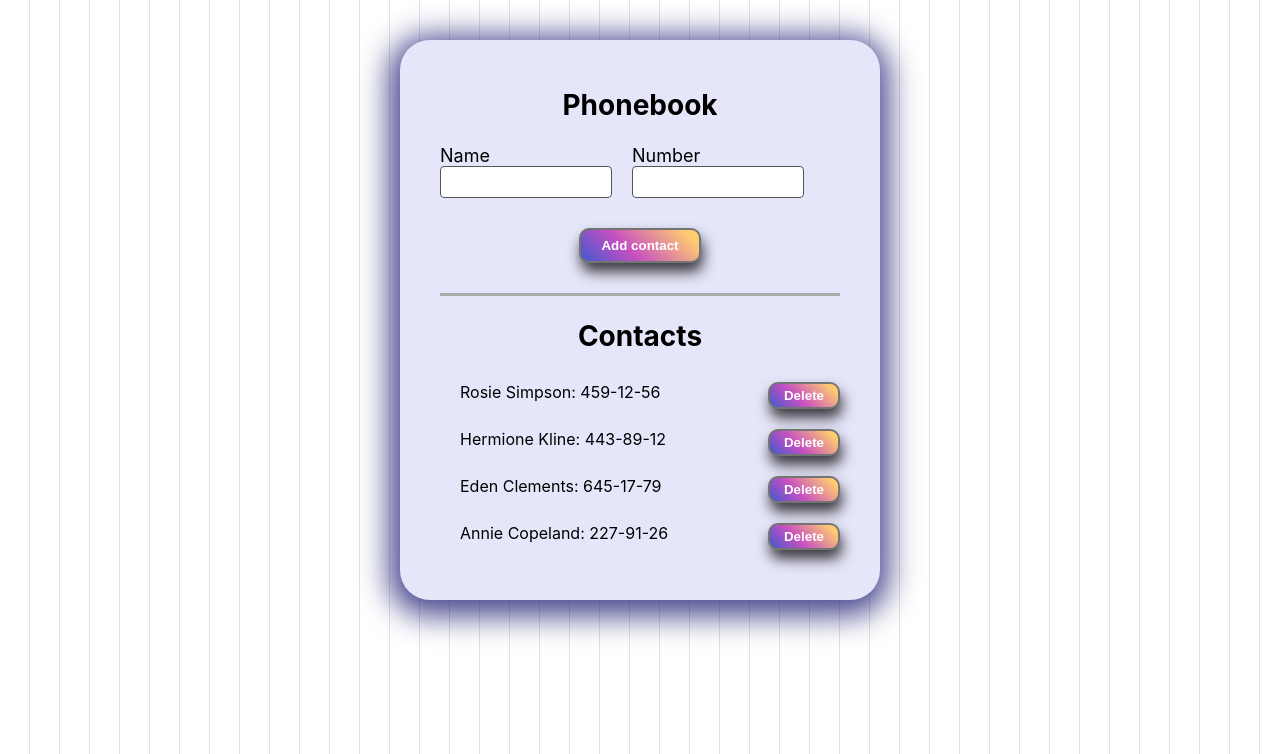
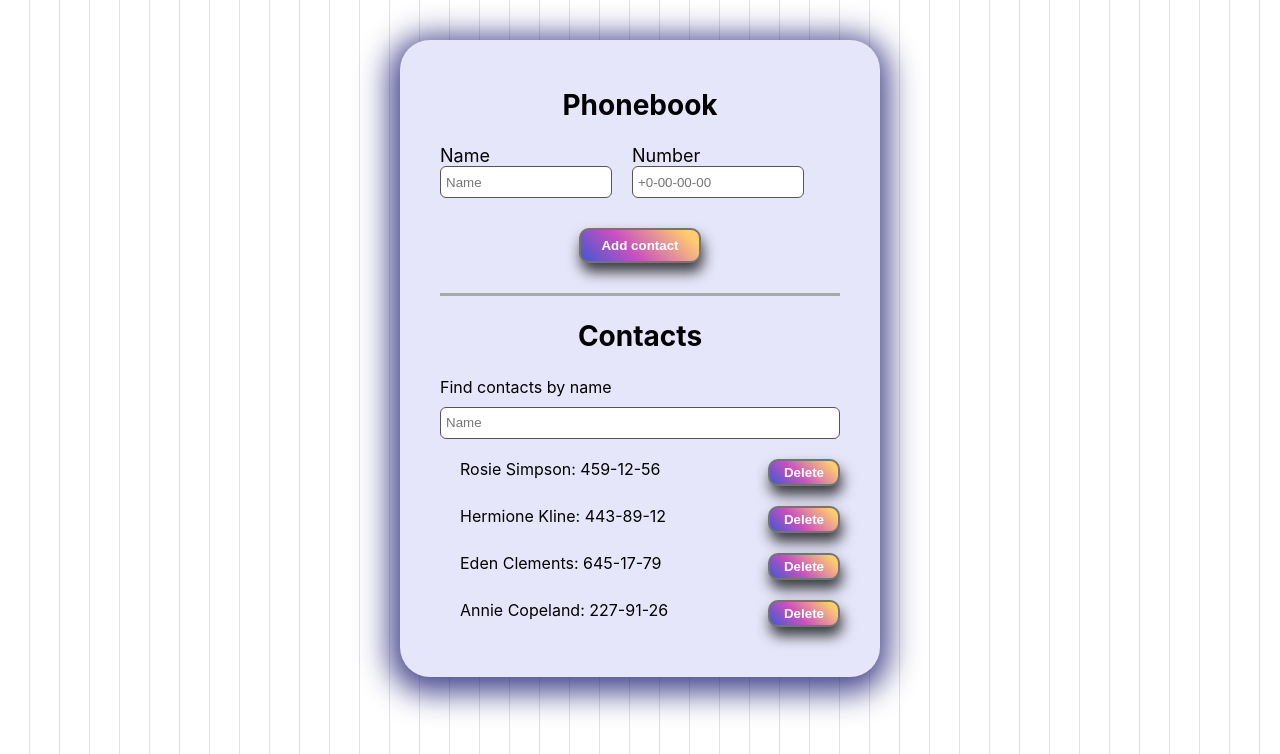
Before and after one commit to Tetiana892/goit-react-hw-02-phonebook, a React (Create React App) app: page / in a window 1280 px wide. Shown: the top 754 px of the page. Built offline with nearby package versions, Linux system fonts and the light colour scheme.

Commit message:
add button delete

```diff
--- a/src/components/App.jsx
+++ b/src/components/App.jsx
@@ -3,6 +3,7 @@ import { nanoid } from 'nanoid';
 import { Container, Section, Title } from './App.styled';
 import ContactForm from './ContactForm/ContactForm';
 import ContactList from './ContactList/ContactList';
+import Filter from './Filter/Filter';
 
 class App extends Component {
   state = {
@@ -17,11 +18,24 @@ class App extends Component {
     number: '',
   };
 
-  // Добавляет контакт в список
+  // Додає контакт у список
+
   addContact = ({ name, number }) => {
     this.setState(({ contacts }) => ({
       contacts: [{ name, number, id: nanoid() }, ...contacts],
     }));
+  };
+
+  // видаляє контакт
+
+  deleteContact = contactId => {
+    this.setState(prev => ({
+      contacts: prev.contacts.filter(contact => contact.id !== contactId),
+    }));
+  };
+
+  handleFilter = e => {
+    this.setState({ filter: e.currentTarget.value });
   };
 
   render() {
@@ -34,7 +48,11 @@ class App extends Component {
 
         <Section title="Contacts">
           <Title>Contacts</Title>
-          <ContactList contacts={this.state.contacts} />
+          <Filter value={this.filter} onChange={this.handleFilter} />
+          <ContactList
+            contacts={this.state.contacts}
+            onDeleteContact={this.deleteContact}
+          />
         </Section>
       </Container>
     );
--- a/src/components/ContactForm/ContactForm.jsx
+++ b/src/components/ContactForm/ContactForm.jsx
@@ -54,6 +54,7 @@ class ContactForm extends Component {
               value={this.state.name}
               onChange={this.handleInputChange}
               id={this.nameInputId}
+              placeholder="Name"
             />
           </LabelInput>
 
@@ -68,6 +69,7 @@ class ContactForm extends Component {
               value={this.state.number}
               onChange={this.handleInputChange}
               id={this.numberInputId}
+              placeholder="+0-00-00-00"
             />
           </LabelInput>
         </InputContainer>
--- a/src/components/ContactForm/ContactForm.styled.js
+++ b/src/components/ContactForm/ContactForm.styled.js
@@ -21,7 +21,7 @@ export const Input = styled.input`
   height: 20px;
   padding: 5px;
   border: 1px solid #555;
-  border-radius: 4px;
+  border-radius: 6px;
 `;
 
 export const Button = styled.button`
--- /dev/null
+++ b/src/components/Filter/Filter.jsx
@@ -0,0 +1,23 @@
+import PropTypes from 'prop-types';
+import { FilterContainer, Input, Text } from './Filter.styled';
+
+const Filter = ({ value, onChange }) => {
+  return (
+    <FilterContainer>
+      <Text>Find contacts by name</Text>
+      <Input
+        type="text"
+        name="filter"
+        value={value}
+        onChange={onChange}
+        placeholder="Name"
+      />
+    </FilterContainer>
+  );
+};
+
+Filter.propTypes = {
+  value: PropTypes.string.isRequired,
+  onChange: PropTypes.func.isRequired,
+};
+export default Filter;
--- /dev/null
+++ b/src/components/Filter/Filter.styled.js
@@ -0,0 +1,17 @@
+import styled from '@emotion/styled';
+
+export const FilterContainer = styled.div`
+  width: 388px;
+`;
+
+export const Input = styled.input`
+  width: 100%;
+  height: 20px;
+  padding: 5px;
+  border: 1px solid #555;
+  border-radius: 6px;
+`;
+
+export const Text = styled.p`
+  margin: 0 0 10px;
+`;
```
